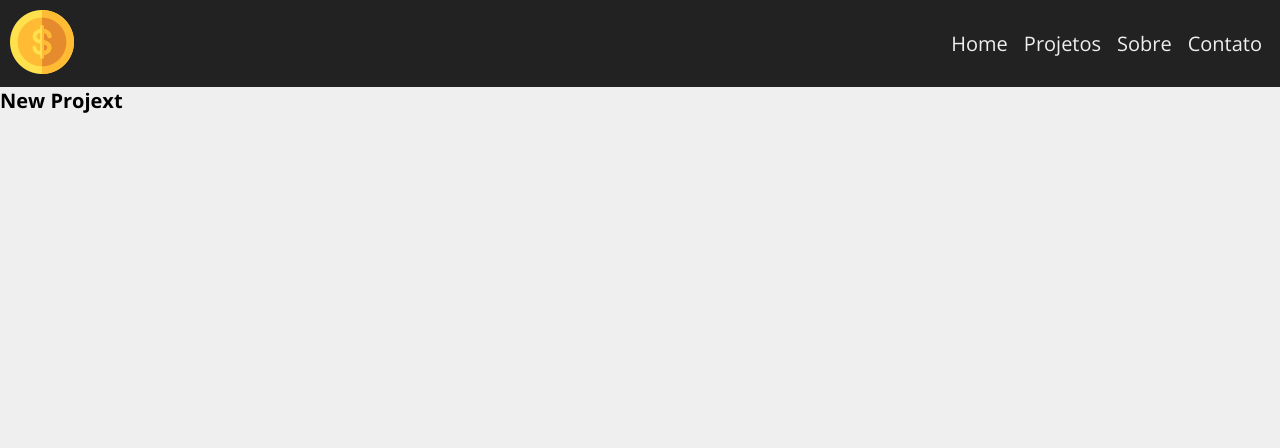
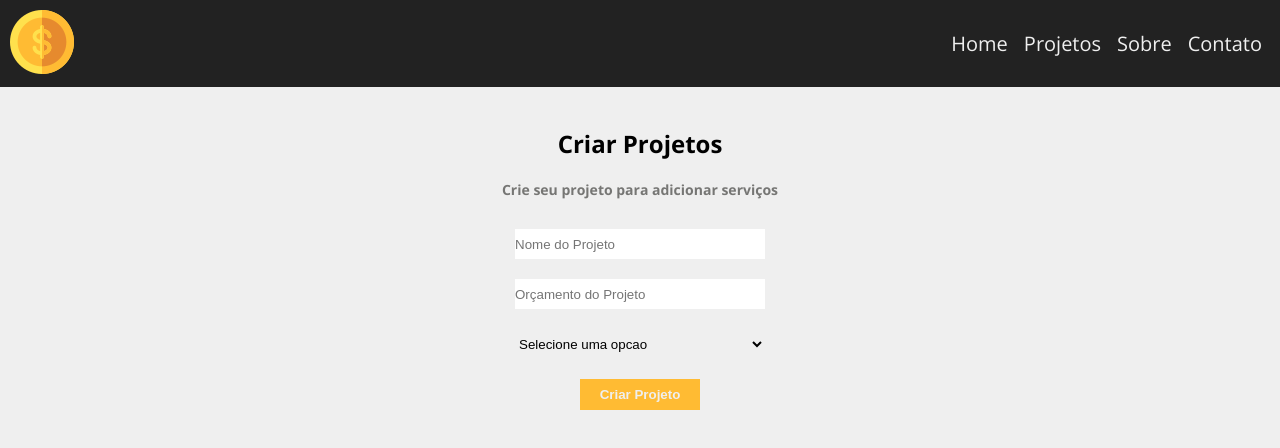
Before and after one commit to ClecioSousa00/costs, a React (Vite) app: page /Novo-Projeto in a window 1280 px wide. Shown: the top 448 px of the page. Built offline with nearby package versions, Linux system fonts and the light colour scheme.

Commit message:
created the form for new project

```diff
--- /dev/null
+++ b/src/components/Form/Form.css
@@ -0,0 +1,16 @@
+
+.form{
+    display: flex;
+    flex-direction: column;
+    align-items: center;
+    gap: 2rem;
+    margin-top: 2rem;
+    width: 25rem;
+}
+
+.form_input, .form_select{
+    border: none;
+    outline: none;
+    height: 3rem;
+    width: 100%;
+}
--- /dev/null
+++ b/src/components/Form/index.jsx
@@ -0,0 +1,17 @@
+import { SubmitButton } from "../SubmitButton"
+import "./Form.css"
+
+export const Form = () =>{
+    return(
+        <form className="form" onSubmit={()=>{}}>
+            <input className="form_input" type="text" placeholder="Nome do Projeto" />
+            <input className="form_input" type="number" placeholder="Orçamento do Projeto" />
+            <select className="form_select" name="category_id" id="">
+                <option className="teste">Selecione uma opcao</option>
+                <option className="teste">texto1</option>
+                <option className="teste">texto2</option>
+            </select>
+            <SubmitButton text="Criar Projeto"/>
+        </form>
+    )
+}
--- a/src/components/LinkButton/LinkButton.css
+++ b/src/components/LinkButton/LinkButton.css
@@ -1,8 +1,8 @@
 .button_link{
-    background-color: var(--color-buttons);
-    padding: 0.5rem 1.5rem;
+    background-color: var(--color-secondary);
+    padding: 0.8rem 1.5rem;
     font-weight: 700;
-    font-size: 1.4rem;
+    font-size: 1.6rem;
     color: #fff;
     transition: all .4s ease-in-out;
 }
--- /dev/null
+++ b/src/components/SubmitButton/SubmitButton.css
@@ -0,0 +1,15 @@
+.submit_button{
+    outline: none;
+    border: none;
+    background-color: var(--color-buttons);
+    padding: .8rem 2rem;
+    font-weight: 700;
+    color: var(--color-primary);
+    transition: all .3s ease-in-out;
+}
+
+.submit_button:hover{
+    background-color: var(--color-secondary);
+    color: var(--color-buttons);
+    scale: 1.1;
+}
--- /dev/null
+++ b/src/components/SubmitButton/index.jsx
@@ -0,0 +1,7 @@
+import "./SubmitButton.css"
+
+export const SubmitButton = ({text}) =>{
+    return(
+        <button className="submit_button" type="submit">{text}</button>
+    )
+}
--- a/src/pages/Home/Home.css
+++ b/src/pages/Home/Home.css
@@ -1,22 +1,22 @@
 
-.section_home{
+.section{
     display: flex;
     flex-direction: column;
     align-items: center;
-    padding-top: 3rem;
+    margin-top: 4rem;
 }
 
-.title_home {
+.title {
     font-size: 2.4rem;
 }
-.title_home span{
+.title span{
     background-color: var(--color-secondary);
     color: var(--color-buttons);
     padding: .8rem;
 }
 
-.text_home{
-    margin: 3rem 0 1rem;
+.text{
+    margin: 2rem 0 1rem;
     font-weight: 700;
     font-size: 1.4rem;
     color: var(--color-text);
--- a/src/pages/Home/index.jsx
+++ b/src/pages/Home/index.jsx
@@ -8,9 +8,9 @@ export const Home = () =>{
     <>
       <Header/>
       <main className="main_home">
-        <section className="section_home">
-          <h1 className="title_home">Bem vindo ao <span>Costs</span></h1>
-          <p className="text_home">Comece a gerenciar seus projetos agora mesmo!</p>
+        <section className="section">
+          <h1 className="title">Bem vindo ao <span>Costs</span></h1>
+          <p className="text">Comece a gerenciar seus projetos agora mesmo!</p>
           <LinkButton to="/Novo-Projeto" text="Criar Projeto"/>
           <img className="image_home" src={imageHome} alt="desenho de um homen em cima de um cofre porquinho" />
         </section>
--- a/src/pages/NewProject/index.jsx
+++ b/src/pages/NewProject/index.jsx
@@ -1,10 +1,17 @@
 import { Header } from "../../components/Header"
+import {Form} from "../../components/Form"
 
-export const NewProject = () =>{
-    return(
+export const NewProject = () => {
+    return (
         <>
-            <Header/>
-            <h1>New Projext</h1>
+            <Header />
+            <main>
+                <section className="section">
+                    <h1 className="title">Criar Projetos</h1>
+                    <p className="text">Crie seu projeto para adicionar serviços</p>
+                    <Form/>
+                </section>
+            </main>
         </>
     )
 }
```
